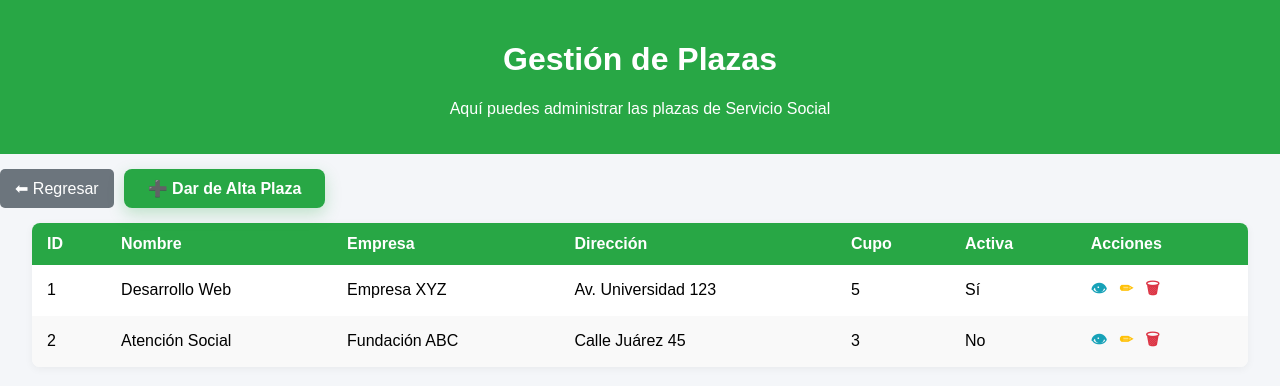
After one commit to hectorgrm/vinculacion, a PHP site: page /serviciosocial/view/gestionplaza/plaza_list.php in a window 1280 px wide. The commit adds this page. Shown: the top 386 px of the page. Run offline with PHP 8.4, Linux system fonts and the light colour scheme.

Commit message:
update frontend
serviciosocialstyles.css
index.php
plaza_list.php

```diff
--- a/serviciosocial/assets/serviciosocialstyles.css
+++ b/serviciosocial/assets/serviciosocialstyles.css
@@ -289,4 +289,40 @@
   .form-actions .btn-secondary {
     text-align: center;
   }
+
 }
+.btn-add:hover { background: #218838; }
+
+
+table {
+width: 95%;
+margin: auto;
+border-collapse: collapse;
+background: white;
+border-radius: 8px;
+overflow: hidden;
+box-shadow: 0 2px 8px rgba(0,0,0,0.05);
+}
+table thead {
+background: #28a745;
+color: #fff;
+}
+table th, table td {
+padding: 12px 15px;
+text-align: left;
+}
+table tbody tr:nth-child(even) {
+background: #f9f9f9;
+}
+table tbody tr:hover {
+background: #f1f9f2;
+}
+.actions a {
+margin-right: 8px;
+font-size: 1rem;
+text-decoration: none;
+}
+.actions a.view { color: #17a2b8; }
+.actions a.edit { color: #ffc107; }
+.actions a.delete { color: #dc3545; }
+.actions a:hover { text-decoration: underline; }
--- a/serviciosocial/index.php
+++ b/serviciosocial/index.php
@@ -45,7 +45,7 @@ if (!is_array($user) || !in_array(strtolower((string)($user['role'] ?? '')), $al
             </div>
             <div class="card" id="plazas">
                 <h3>Gestión de Plazas</h3>
-                <a href="plaza_list.php">Entrar</a>
+                <a href="view/gestionplaza/plaza_list.php">Entrar</a>
             </div>
             <div class="card" id="servicios">
                 <h3>Expediente de Servicio</h3>
--- /dev/null
+++ b/serviciosocial/view/gestionplaza/plaza_list.php
@@ -0,0 +1,67 @@
+<!DOCTYPE html>
+<html lang="en">
+
+<head>
+    <meta charset="UTF-8">
+    <meta name="viewport" content="width=device-width, initial-scale=1.0">
+    <title>Document</title>
+    <link rel="stylesheet" href="../../assets/serviciosocialstyles.css">
+</head>
+
+<body>
+    <header>
+        <h1>Gestión de Plazas</h1>
+        <p>Aquí puedes administrar las plazas de Servicio Social</p>
+    </header>
+
+
+    <div class="top-actions">
+        <a href="../index.php" class="btn btn-back">⬅ Regresar</a>
+        <a href="plaza_add.php" class="btn btn-add">➕ Dar de Alta Plaza</a>
+    </div>
+
+
+    <table>
+        <thead>
+            <tr>
+                <th>ID</th>
+                <th>Nombre</th>
+                <th>Empresa</th>
+                <th>Dirección</th>
+                <th>Cupo</th>
+                <th>Activa</th>
+                <th>Acciones</th>
+            </tr>
+        </thead>
+        <tbody>
+            <tr>
+                <td>1</td>
+                <td>Desarrollo Web</td>
+                <td>Empresa XYZ</td>
+                <td>Av. Universidad 123</td>
+                <td>5</td>
+                <td>Sí</td>
+                <td class="actions">
+                    <a href="#" class="view" title="Ver">👁</a>
+                    <a href="#" class="edit" title="Editar">✏</a>
+                    <a href="#" class="delete" title="Eliminar">🗑</a>
+                </td>
+            </tr>
+            <tr>
+                <td>2</td>
+                <td>Atención Social</td>
+                <td>Fundación ABC</td>
+                <td>Calle Juárez 45</td>
+                <td>3</td>
+                <td>No</td>
+                <td class="actions">
+                    <a href="#" class="view" title="Ver">👁</a>
+                    <a href="#" class="edit" title="Editar">✏</a>
+                    <a href="#" class="delete" title="Eliminar">🗑</a>
+                </td>
+            </tr>
+        </tbody>
+    </table>
+</body>
+
+</html>
```
